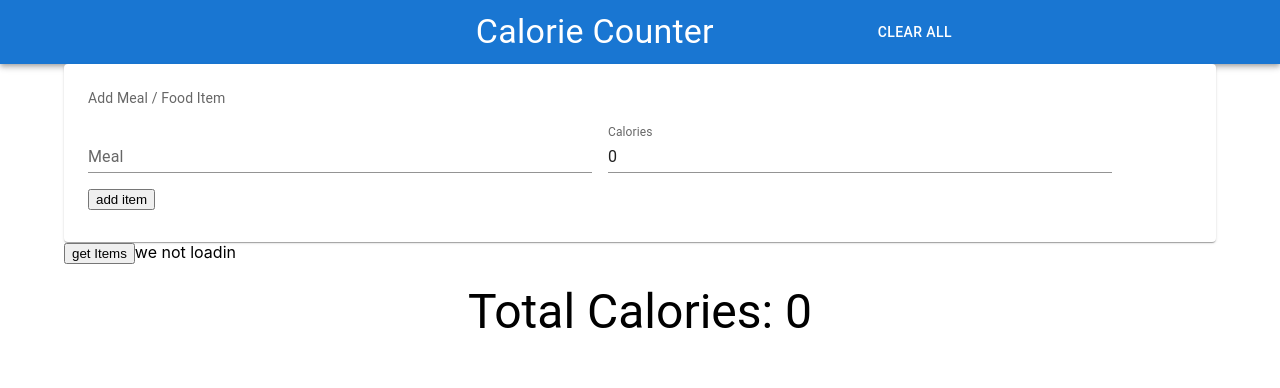
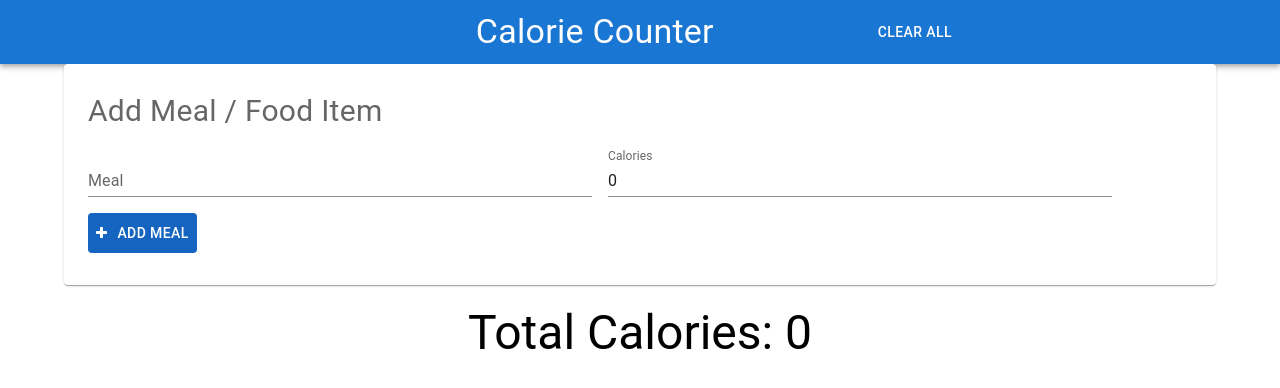
Before and after one commit to Apesosmarc/test-calcounter, a React (Create React App) app: page / in a window 1280 px wide. Shown: the top 388 px of the page. Built offline with nearby package versions, Linux system fonts and the light colour scheme.

Commit message:
disable hover effect on Mui buttons
- update action object calls to save state + clearCurrent item

```diff
--- a/src/App.js
+++ b/src/App.js
@@ -19,8 +19,7 @@ function App() {
       <AppBarButton />
       <Container>
         <MealForm />
-        <button>get Items</button>
-        we not loadin
+
         <MealList />
       </Container>
     </div>
--- a/src/components/MealButtons.js
+++ b/src/components/MealButtons.js
@@ -8,7 +8,6 @@ const MealButtons = ({ formVals }) => {
     useGlobalContext();
 
   const handleUpdateSubmit = (e) => {
-
     e.preventDefault();
     formVals.id = currentItem.id;
 
@@ -81,14 +80,16 @@ const MealButtons = ({ formVals }) => {
       );
     } else {
       return (
-        <button
+        <Button
+          className="btn"
+          sx={{ background: "#1565C0", marginTop: "35px" }}
           onClick={(e) => {
             e.preventDefault();
             addMeal(formVals);
           }}
         >
-          add item
-        </button>
+          <i class="fa fa-plus"></i> add meal
+        </Button>
       );
     }
   };
--- a/src/components/MealForm.js
+++ b/src/components/MealForm.js
@@ -47,7 +47,11 @@ export default function MealForm() {
           noValidate
           autoComplete="off"
         >
-          <Typography sx={{ fontSize: 14 }} color="text.secondary" gutterBottom>
+          <Typography
+            sx={{ fontSize: "30px" }}
+            color="text.secondary"
+            gutterBottom
+          >
             Add Meal / Food Item
           </Typography>
           <TextField
--- a/src/context/appContext.js
+++ b/src/context/appContext.js
@@ -43,6 +43,8 @@ const AppProvider = ({ children }) => {
 
   const updateItem = (formVal) => {
     dispatch({ type: "UPDATE_ITEM", payload: formVal });
+    dispatch({ type: "SAVE_STATE" });
+    dispatch({ type: "CLEAR_CURRENT_ITEM" });
   };
 
   // set default empty str to meal entry + cals = 0
--- a/src/index.css
+++ b/src/index.css
@@ -20,13 +20,14 @@ code {
   min-width: 100px !important
 }
 
+.btn:hover{
+  background: #1565C0 !important
+}
+
 .btn > i {
   margin-right: 10px;
 }
 
 @media screen and (max-width: 800px) {
-  .btn {
 
-
-  }
 }
```
